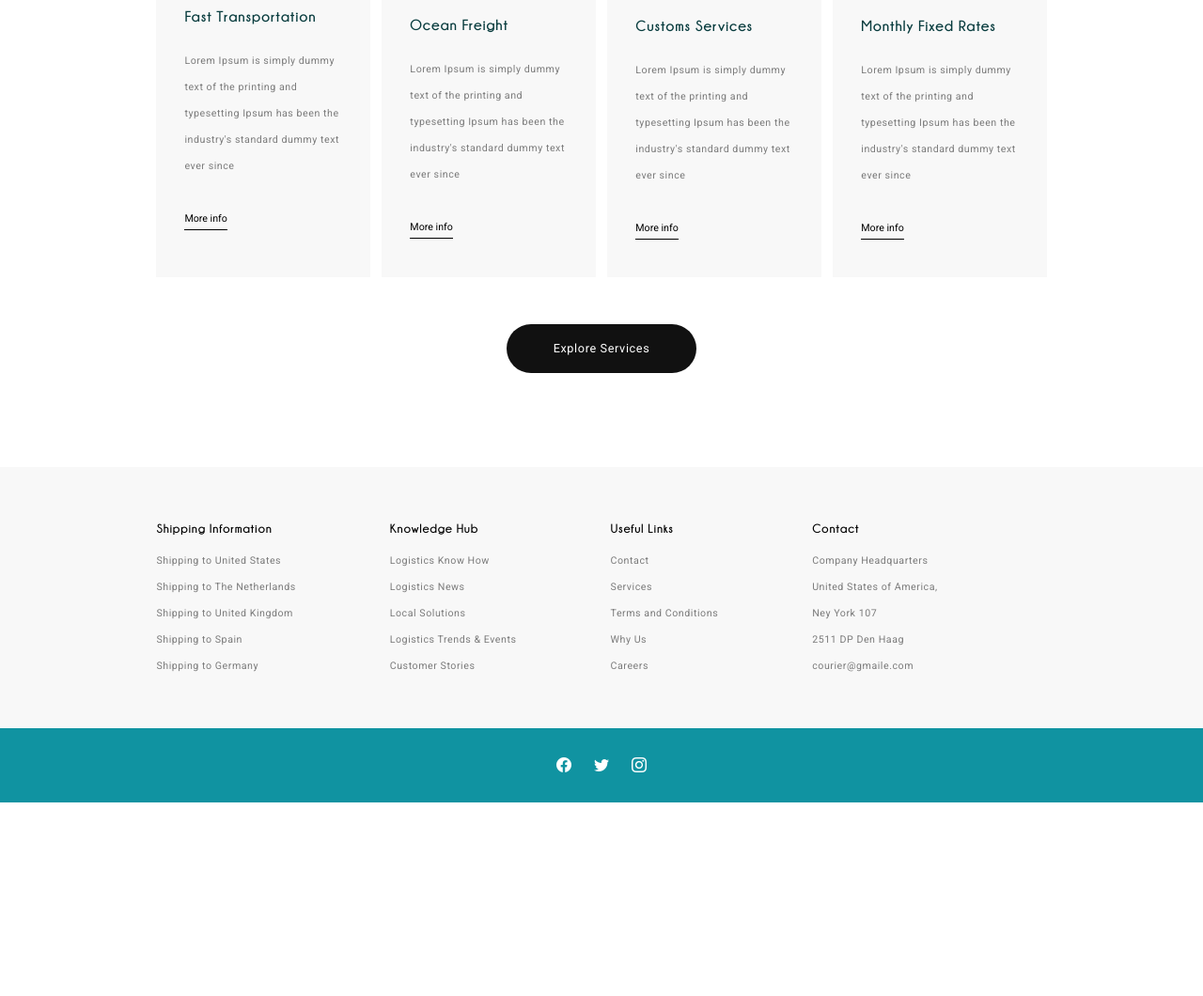
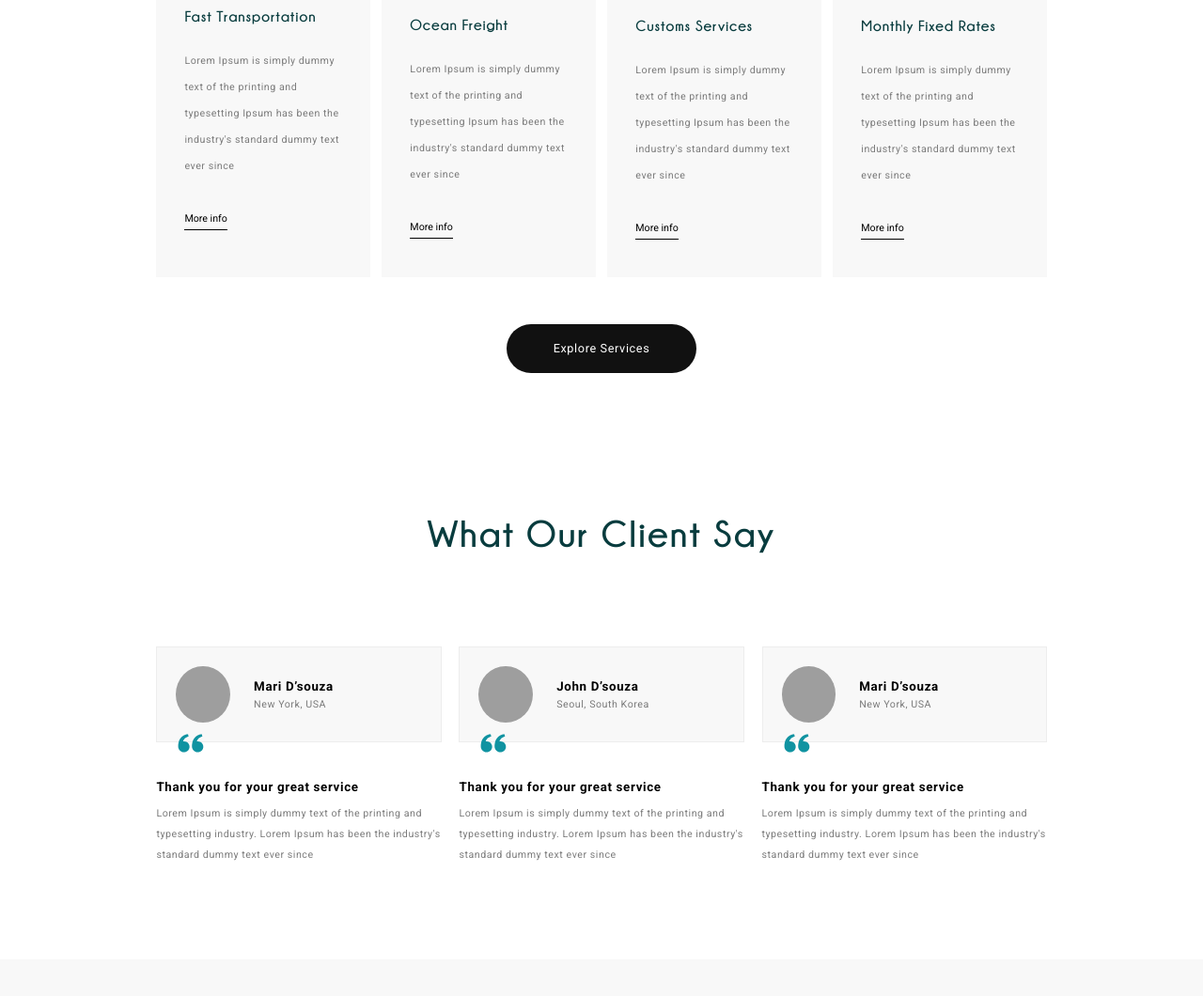
Before and after one commit to ryslandoc/deliver, a plain HTML site: page index.html in a window 1280 px wide. Shown: the part 1740-2800 px from the top of the page at 94% size. Before the commit the page ends 2594 px from the top, so only its background shows below. Drawn offline with nearby package versions, Linux system fonts and the light colour scheme; grey boxes are pictures that could not be loaded.

Commit message:
add review section

```diff
--- a/index.html
+++ b/index.html
@@ -143,6 +143,63 @@
                 <button>Explore Services</button>
             </div>
         </div>
+
+        <!-- Reviews -->
+        <div class="wrapper-reviews">
+            <div class="wrapper-reviews-title">
+                <h2>What Our Client Say</h2>
+            </div>
+            <div class="wrapper-reviews-blocks">
+                <div class="wrapper-reviews-block">
+                    <div class="client-info">
+                        <div class="wrapper-img">
+                            <img src="./images/client-img-1.jpg" alt="client-img">
+                        </div>
+                        <div class="wrapper-info">
+                            <h4>Mari D’souza</h4>
+                            <p>New York, USA</p>
+                        </div>
+                    </div>
+                    <div class="review-info">
+                        <h4>Thank you for your great service</h4>
+                        <p>Lorem Ipsum is simply dummy text of the printing and typesetting industry. Lorem Ipsum has been
+                            the industry's standard dummy text ever since</p>
+                    </div>
+                </div>
+                <div class="wrapper-reviews-block">
+                    <div class="client-info">
+                        <div class="wrapper-img">
+                            <img src="./images/client-img-2.jpg" alt="client-img">
+                        </div>
+                        <div class="wrapper-info">
+                            <h4>John D’souza</h4>
+                            <p>Seoul, South Korea</p>
+                        </div>
+                    </div>
+                    <div class="review-info">
+                        <h4>Thank you for your great service</h4>
+                        <p>Lorem Ipsum is simply dummy text of the printing and typesetting industry. Lorem Ipsum has been
+                            the industry's standard dummy text ever since</p>
+                    </div>
+                </div>
+                <div class="wrapper-reviews-block">
+                    <div class="client-info">
+                        <div class="wrapper-img">
+                            <img src="./images/client-img-3.jpg" alt="client-img">
+                        </div>
+                        <div class="wrapper-info">
+                            <h4>Mari D’souza</h4>
+                            <p>New York, USA</p>
+                        </div>
+                    </div>
+                    <div class="review-info">
+                        <h4>Thank you for your great service</h4>
+                        <p>Lorem Ipsum is simply dummy text of the printing and typesetting industry. Lorem Ipsum has been
+                            the industry's standard dummy text ever since</p>
+                    </div>
+                </div>
+            </div>
+        </div>
     </div>
 </main>
 <footer class="footer">
@@ -191,7 +248,6 @@
         </div>
     </div>
 </footer>
-
 <div class="footer-copyright">
     <div class="wrapper-container">
         <div class="wrapper-footer-copyright">
--- a/scss/style.scss
+++ b/scss/style.scss
@@ -1,5 +1,14 @@
 @import "global";
 @import "reset";
+
+h2 {
+  font-family: $title-font;
+  font-size: 3.125vw;
+  line-height: 81px;
+  letter-spacing: 0.05em;
+  color: $title-color;
+  padding-bottom: 80px;
+}
 
 /* Header */
 .header {
@@ -177,12 +186,6 @@
     width: 49%;
 
     h2 {
-      font-family: $title-font;
-      font-size: 3.125vw;
-      line-height: 80px;
-      letter-spacing: 0.05em;
-      color: $title-color;
-      padding-bottom: 63px;
       padding-top: 30px;
     }
 
@@ -245,20 +248,11 @@
   width: 100%;
   display: flex;
   flex-direction: column;
-  padding-bottom: 100px;
+  padding-bottom: 130px;
 
   .wrapper-services-title {
     width: 100%;
     text-align: center;
-
-    h2 {
-      font-family: $title-font;
-      font-size: 3.125vw;
-      line-height: 81px;
-      letter-spacing: 0.05em;
-      color: $title-color;
-      padding-bottom: 90px;
-    }
   }
 
   .wrapper-services-blocks {
@@ -332,6 +326,90 @@
   }
 }
 
+/* Reviews */
+.wrapper-reviews {
+  width: 100%;
+  padding-bottom: 100px;
+
+  .wrapper-reviews-title {
+    text-align: center;
+  }
+
+  .wrapper-reviews-blocks {
+    width: 100%;
+    display: flex;
+    justify-content: space-between;
+
+    .wrapper-reviews-block {
+      width: 32%;
+
+      .client-info {
+        position: relative;
+        padding: 20px;
+        width: 100%;
+        display: flex;
+        align-items: center;
+        background: #F8F8F8;
+        border: 1px solid #EDEDED;
+        margin-bottom: 30px;
+
+        &:after {
+          content: url("../images/review-decor.svg");
+          position: absolute;
+          bottom: -22px;
+        }
+
+        .wrapper-img {
+          margin-right: 25px;
+          width: 22.1%;
+
+          img {
+            border-radius: 50%;
+            width: 100%;
+            height: 60px;
+            object-fit: cover;
+            max-width: 100%;
+          }
+        }
+
+        .wrapper-info {
+          h4 {
+            font-weight: 700;
+            font-size: 1.042vw;
+            line-height: 22px;
+            letter-spacing: 0.05em;
+            color: $basic-color;
+          }
+
+          p {
+            font-size: 0.833vw;
+            line-height: 16px;
+            letter-spacing: 0.05em;
+            color: $paragraph-color;
+          }
+        }
+      }
+
+      .review-info {
+        h4 {
+          font-weight: 700;
+          font-size: 1.042vw;
+          line-height: 35px;
+          letter-spacing: 0.05em;
+          color: $basic-color;
+        }
+
+        p {
+          font-size: 0.833vw;
+          line-height: 22px;
+          letter-spacing: 0.05em;
+          color: $paragraph-color;
+        }
+      }
+    }
+  }
+}
+
 /* Footer */
 .wrapper-footer-content {
   width: 100%;
@@ -388,6 +466,7 @@
       ul {
         li {
           display: inline-block;
+
           a {
             color: #FFFFFF;
           }
```
Also changed, not shown: images/review-decor.svg (added), scss/style.css, 4 other files.
